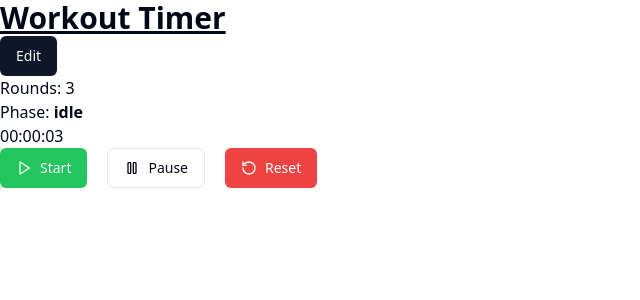
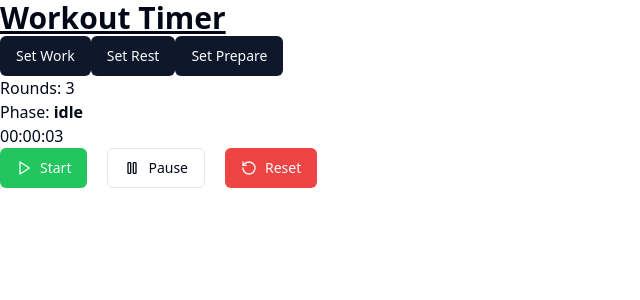
Before and after one commit to dtourek/workout-timer, a React (Vite) app: page / in a window 1280 px wide. Shown: the top 300 px of the page, without its empty margins (0-640 px from the left). Built offline with nearby package versions, Linux system fonts and the light colour scheme.

Commit message:
counter cen specify all 3 timers - prepare, work, rest

```diff
--- a/src/components/Counter.tsx
+++ b/src/components/Counter.tsx
@@ -2,28 +2,28 @@ import { ActionButtons } from "@/components/ActionButtons.tsx";
 import { SetTimeForm } from "@/components/set-time/Form.tsx";
 import { TimeDisplay } from "@/components/TimeDisplay.tsx";
 import { Button } from "@/components/ui/Button.tsx";
-import { CounterPhase } from "@/types.ts";
+import { CounterPhase, IEditablePhases } from "@/types.ts";
 import { useCallback, useState } from "react";
 
 export const Counter = () => {
-  const [phase, setPhase] = useState<CounterPhase | null>(null);
+  const [phase, setPhase] = useState<IEditablePhases | null>(null);
 
   const handleSetTime = useCallback(() => {
     setPhase(null);
   }, []);
 
-  const handleSwitchPhase = useCallback(() => setPhase(CounterPhase.WORK), []);
-
   return (
     <div>
+      <Button onClick={() => setPhase(CounterPhase.WORK)}>Set Work</Button>
+      <Button onClick={() => setPhase(CounterPhase.REST)}>Set Rest</Button>
+      <Button onClick={() => setPhase(CounterPhase.PREPARE)}>Set Prepare</Button>
       {phase ? (
         <>
           <h1>Setting phase: {phase}</h1>
-          <SetTimeForm editingPhase={CounterPhase.WORK} handleSetTime={handleSetTime} />
+          <SetTimeForm editingPhase={phase} handleSetTime={handleSetTime} />
         </>
       ) : (
         <>
-          <Button onClick={handleSwitchPhase}>Edit</Button>
           <TimeDisplay />
           <ActionButtons />
         </>
--- a/src/components/TimeDisplay.tsx
+++ b/src/components/TimeDisplay.tsx
@@ -1,18 +1,12 @@
 import { useCounter } from "@/hooks/useCounter.tsx";
 import { useInterval } from "@/hooks/useInterval.ts";
+import { msToTime } from "@/lib/time.ts";
 import { CounterActions } from "@/types.ts";
-
-const toTime = (ms: number) => {
-  const hours = Math.floor(ms / 100 / 60 / 60);
-  const minutes = Math.floor((ms / 100 / 60) % 60);
-  const seconds = Math.floor((ms / 100) % 60);
-  return { hours, minutes, seconds };
-};
 
 const pad = (n: number) => (n < 10 ? `0${n}` : n);
 
 const displayTime = (ms: number) => {
-  const { hours, minutes, seconds } = toTime(ms);
+  const { hours, minutes, seconds } = msToTime(ms);
   return `${pad(hours)}:${pad(minutes)}:${pad(seconds)}`;
 };
 
--- a/src/components/set-time/Fields.tsx
+++ b/src/components/set-time/Fields.tsx
@@ -1,5 +1,5 @@
 import { IField } from "@/components/set-time/interface.ts";
-import { FormControl, FormDescription, FormField, FormItem, FormLabel, FormMessage } from "@/components/ui/Form.tsx";
+import { FormControl, FormField, FormItem, FormLabel, FormMessage } from "@/components/ui/Form.tsx";
 import { Input } from "@/components/ui/Input.tsx";
 import { Slider } from "@/components/ui/Slider.tsx";
 import { FieldValues, Path, UseFormReturn } from "react-hook-form";
@@ -28,15 +28,14 @@ export const Fields = <T extends FieldValues>({ fields, control }: IFieldsProps<
               <FormControl>
                 <Slider
                   step={1}
-                  defaultValue={[field.value]}
                   min={formField.min}
                   max={formField.max}
-                  onChange={(event) => {
-                    field.onChange([Number((event.target as HTMLInputElement).value)]);
+                  value={[field.value]}
+                  onValueChange={(value) => {
+                    field.onChange(value);
                   }}
                 />
               </FormControl>
-              <FormDescription>Set hours</FormDescription>
               <FormMessage />
             </FormItem>
           )}
--- a/src/components/set-time/Form.tsx
+++ b/src/components/set-time/Form.tsx
@@ -1,6 +1,7 @@
 import { Fields } from "@/components/set-time/Fields.tsx";
 import { IField } from "@/components/set-time/interface.ts";
 import { formSchema, IFormValues } from "@/lib/model.ts";
+import { msToTime } from "@/lib/time.ts";
 import { memo } from "react";
 import { Button } from "@/components/ui/Button.tsx";
 import { useCounter } from "@/hooks/useCounter.tsx";
@@ -20,21 +21,28 @@ const fields: IField[] = [
   { name: "seconds", type: "number", label: "Seconds", min: 0, max: 59 },
 ];
 
+const getPhase = (phase: IEditablePhases): "prepareTime" | "workTime" | "restTime" => {
+  if (phase === CounterPhase.WORK) {
+    return "workTime";
+  }
+  if (phase === CounterPhase.REST) {
+    return "restTime";
+  }
+  return "prepareTime";
+};
+
 export const SetTimeForm = memo(({ editingPhase, handleSetTime }: ISetTimeProps) => {
-  const { dispatch } = useCounter();
+  const { dispatch, counter } = useCounter();
+  const phase = getPhase(editingPhase);
+  const time = msToTime(counter[phase]);
   const form = useForm<IFormValues>({
     resolver: zodResolver(formSchema),
-    defaultValues: {
-      seconds: 0,
-      minutes: 0,
-      hours: 0,
-    },
+    values: time,
   });
 
   const onSubmit = (values: IFormValues) => {
     const toTimeLeft: number = ((values.hours ?? 0) * 3600 + (values.minutes ?? 0) * 60 + values.seconds) * 100;
-    const phase = editingPhase === CounterPhase.WORK ? "workTime" : CounterPhase.REST ? "restTime" : "prepareTime";
-    dispatch({ type: CounterActions.SET, payload: { [phase]: toTimeLeft } });
+    dispatch({ type: CounterActions.SET, payload: { [phase]: toTimeLeft, timeLeft: phase === "prepareTime" ? toTimeLeft : counter.timeLeft } });
     handleSetTime();
   };
 
--- a/src/hooks/useCounter.tsx
+++ b/src/hooks/useCounter.tsx
@@ -44,7 +44,7 @@ const handleTimeLeft = (state: ICounter): ICounter => {
 
 const startOrResume = (state: ICounter): Pick<ICounter, "phase" | "timeLeft"> => {
   const isPaused = state.status === CounterStatus.PAUSED;
-  const timeLeft = isPaused ? state.timeLeft : initialData.prepareTime;
+  const timeLeft = isPaused ? state.timeLeft : state.prepareTime;
   const phase = isPaused ? state.phase : CounterPhase.PREPARE;
   return { timeLeft, phase };
 };
--- /dev/null
+++ b/src/lib/time.ts
@@ -0,0 +1,6 @@
+export const msToTime = (ms: number) => {
+  const hours = Math.floor(ms / 100 / 60 / 60);
+  const minutes = Math.floor((ms / 100 / 60) % 60);
+  const seconds = Math.floor((ms / 100) % 60);
+  return { hours, minutes, seconds };
+};
```
